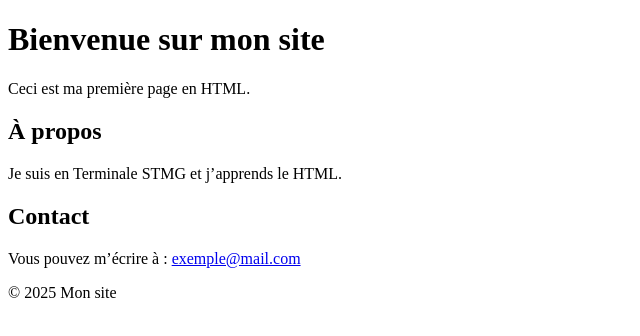
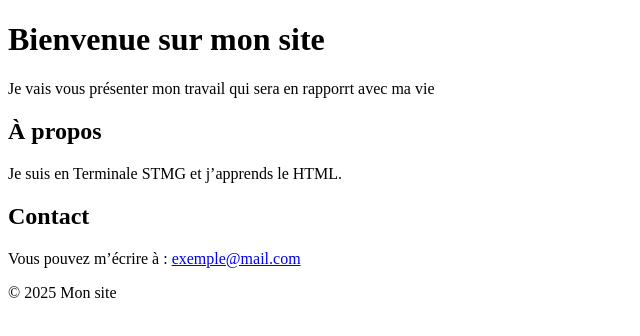
Before and after one commit to hnmaen/portfoliostig2025, a plain HTML site: page index.html in a window 1280 px wide. Shown: the whole page, without its empty margins (0-640 px from the left). Drawn offline with Linux system fonts and the light colour scheme.

Commit message:
Update index.html

```diff
--- a/index.html
+++ b/index.html
@@ -6,7 +6,8 @@
 </head>
 <body>
   <h1>Bienvenue sur mon site</h1>
-  <p>Ceci est ma première page en HTML.</p>
+  <p>Je vais vous présenter mon travail qui sera en rapporrt avec ma vie</p>
+
 
   <h2>À propos</h2>
   <p>Je suis en Terminale STMG et j’apprends le HTML.</p>
```
